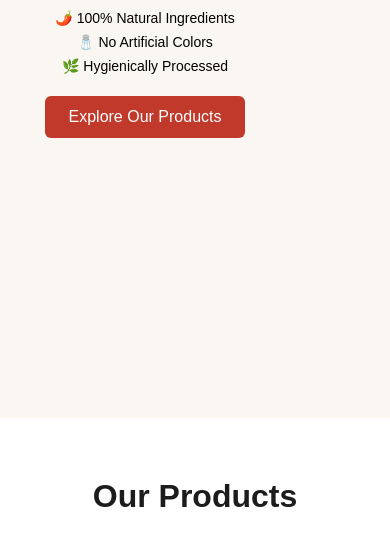
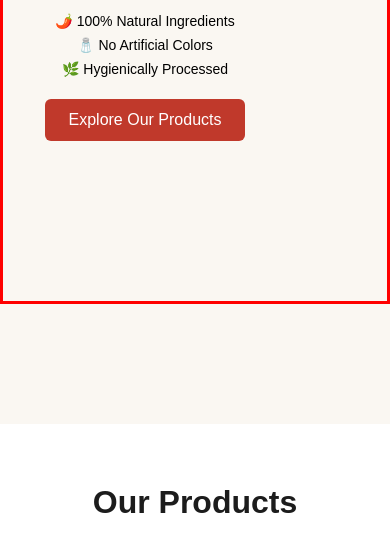
Before and after one commit to shalik-mc/ovr-website, a plain HTML site: page index.html in a window 390 px wide. Shown: the part 821-1375 px from the top of the page. Drawn offline with Linux system fonts and the light colour scheme.

Commit message:
Add files via upload
Fix the container changes

```diff
--- a/fb.css
+++ b/fb.css
@@ -368,3 +368,8 @@ body{
   }
 
 }
+@media (max-width: 768px) {
+  .container {
+    border: 3px solid red;
+  }
+}
```
